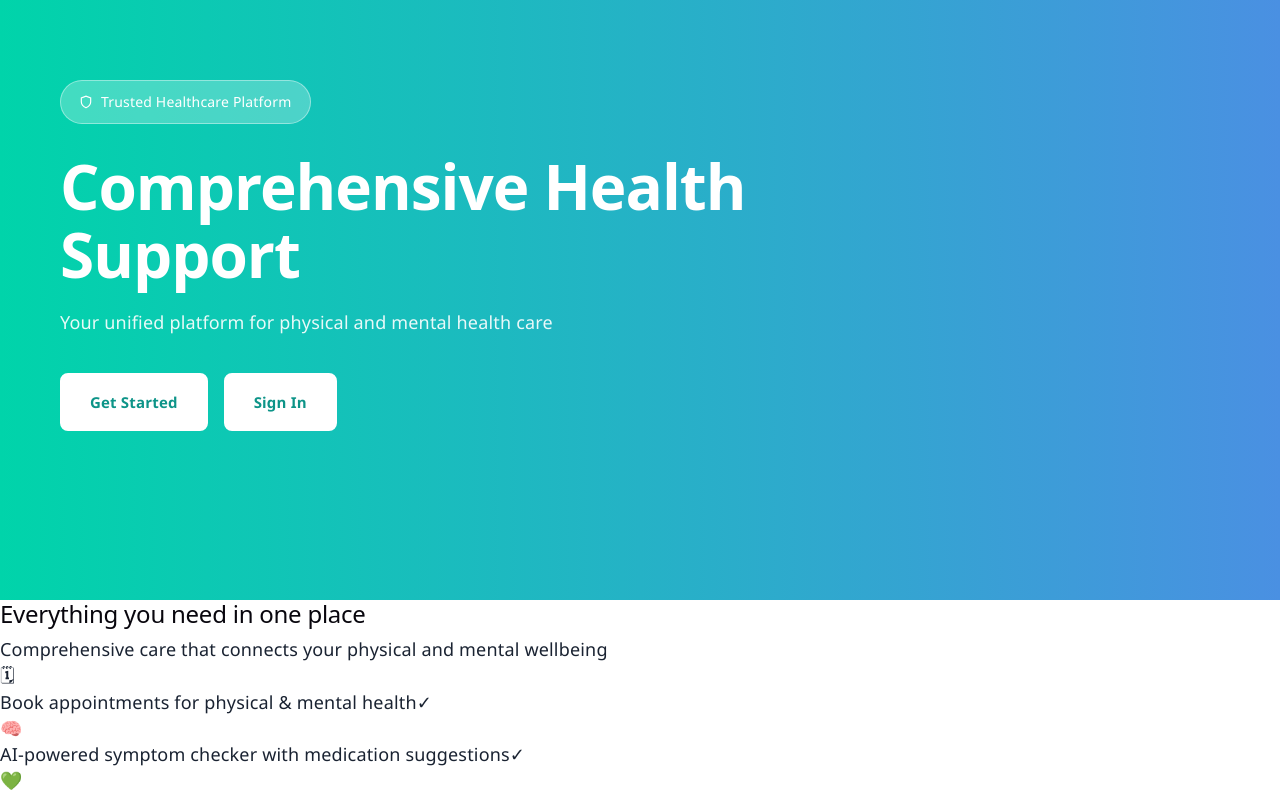
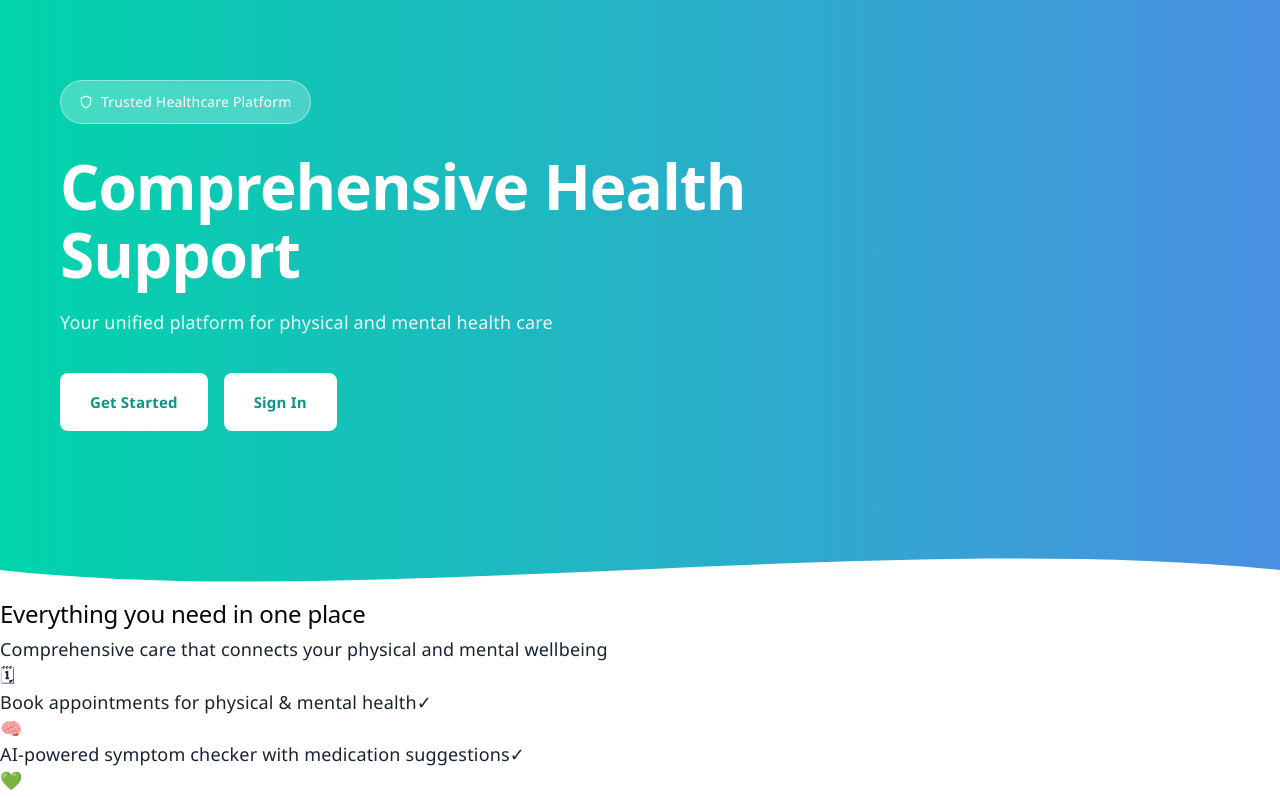
Before and after one commit to Mubs002/FYP_CHS_App, a React app in the folder frontend/: page / in a window 1280 px wide. Shown: the top 797 px of the page. Built offline with nearby package versions, Linux system fonts and the light colour scheme; the HTML template or start-up script is replaced by a standard one.

Commit message:
added the wave shape that curves from the hero into the white section below

```diff
--- a/frontend/src/view/pages/LandingPage.css
+++ b/frontend/src/view/pages/LandingPage.css
@@ -72,3 +72,18 @@
 .hero-btn:hover {
   opacity: 0.88;
 }
+
+/* the wave container sits at the very bottom of the hero */
+.hero-wave {
+  position: absolute;
+  bottom: 0;
+  left: 0;
+  width: 100%;
+  line-height: 0;
+}
+
+.hero-wave svg {
+  display: block;
+  width: 100%;
+  height: 90px;
+}
```
